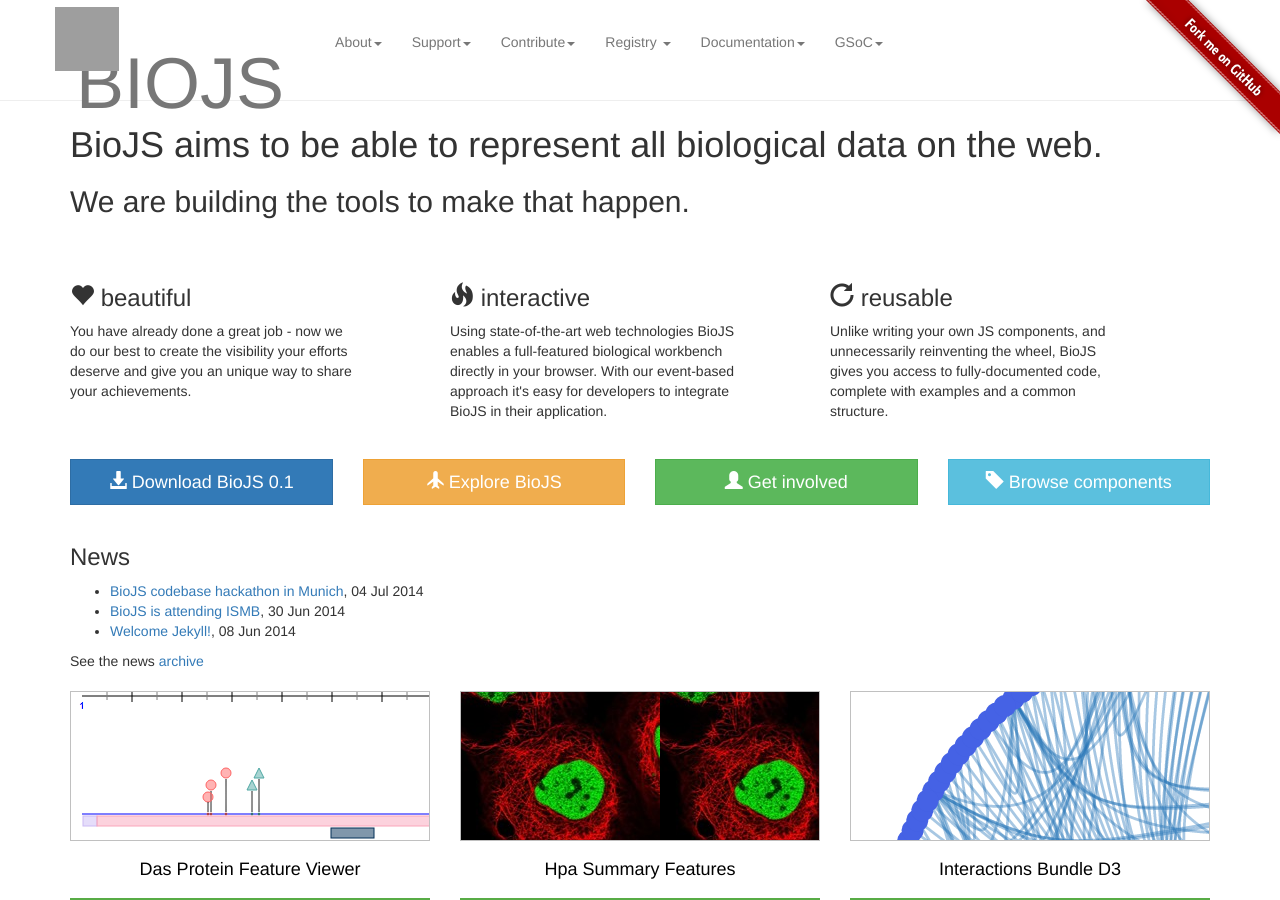
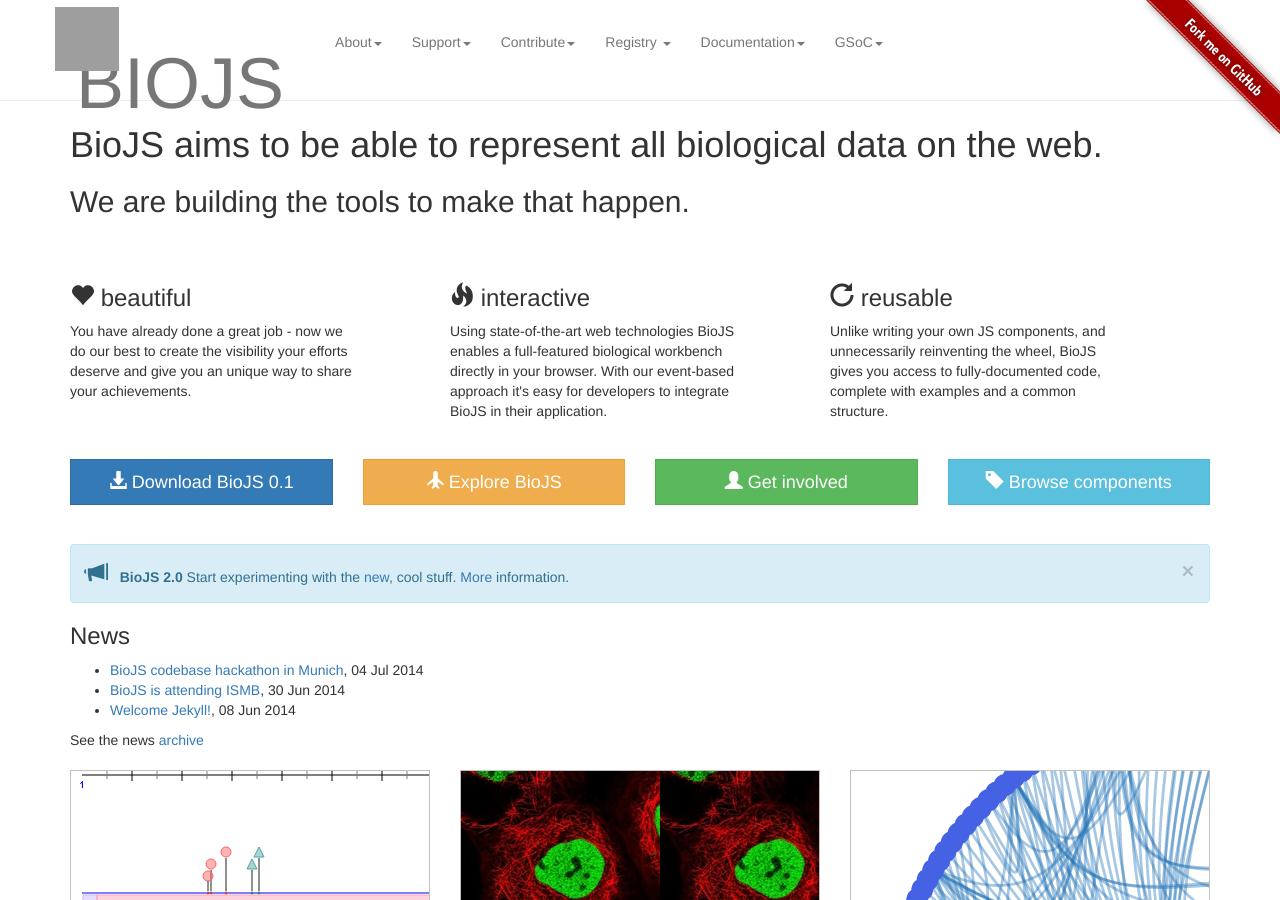
Before and after one commit to biojs/biojs.net, a Jekyll site: the page built from index.html, in a window 1280 px wide and 900 px high. Built offline with Jekyll 4.4.1, drawn with Linux system fonts in a browser that asks for light colours; nearby versions of some CDN libraries; some web fonts are replaced; Markdown is read by kramdown in place of the engine named in the settings; grey boxes are pictures that could not be loaded.

Commit message:
biojs2: new links

```diff
--- a/index.html
+++ b/index.html
@@ -34,18 +34,32 @@
 	</div>
 	<div class="row speedbuttons">
 		<div class="col-md-3">
-			<a href="http://biojs.net/jenkins/target/biojs/components.hmtl" class="btn btn-default btn-primary btn-lg btn-block"><span class="glyphicon glyphicon-download-alt"></span> Download BioJS 0.1</a>
+			<a href="https://github.com/biojs/biojs/releases" class="btn btn-default btn-primary btn-lg btn-block"><span class="glyphicon glyphicon-download-alt"></span> Download BioJS 0.1</a>
 		</div>
 		<div class="col-md-3">
-			<a href="https://github.com/biojs/biojs/wiki/Documentation" class="btn btn-default btn-warning btn-lg btn-block"><span class="glyphicon glyphicon-plane"></span> Explore BioJS</a>
+			<a href="http://edu.biojs.net" class="btn btn-default btn-warning btn-lg btn-block"><span class="glyphicon glyphicon-plane"></span> Explore BioJS</a>
 		</div>
 		<div class="col-md-3">
 			<a href="get_involved.html" class="btn btn-default btn-success btn-lg btn-block" id="btn-get-involved"><span class="glyphicon glyphicon-user"></span> Get involved</a>
 		</div>
 		<div class="col-md-3">
-			<a href="http://biojs.net/jenkins/target/registry" class="btn btn-info btn-primary btn-lg btn-block"><span class="glyphicon glyphicon-tag"></span> Browse components</a>
+			<a href="https://www.ebi.ac.uk/Tools/biojs/registry/" class="btn btn-info btn-primary btn-lg btn-block"><span class="glyphicon glyphicon-tag"></span> Browse components</a>
 		</div>
 	</div>
+
+
+
+    <div class="alert alert-info">
+
+        <a href="#" class="close" data-dismiss="alert">&times;</a>
+
+		<span class="glyphicon glyphicon-bullhorn" style="font-size:22px"></span> &nbsp;
+		<strong>BioJS 2.0</strong> Start experimenting with the <a href="http://github.com/biojs/biojs2">new</a>, cool stuff. <a hrf="https://groups.google.com/forum/#!topic/biojs/vQbQ_yycncY">More</a> information.
+
+    </div>
+
+
+
 	<div id="biojs-news">
 		<h3>News</h3>
 		<ul class="posts">
```
Also changed, not shown: other parts of index.html (+0 -9 lines).
